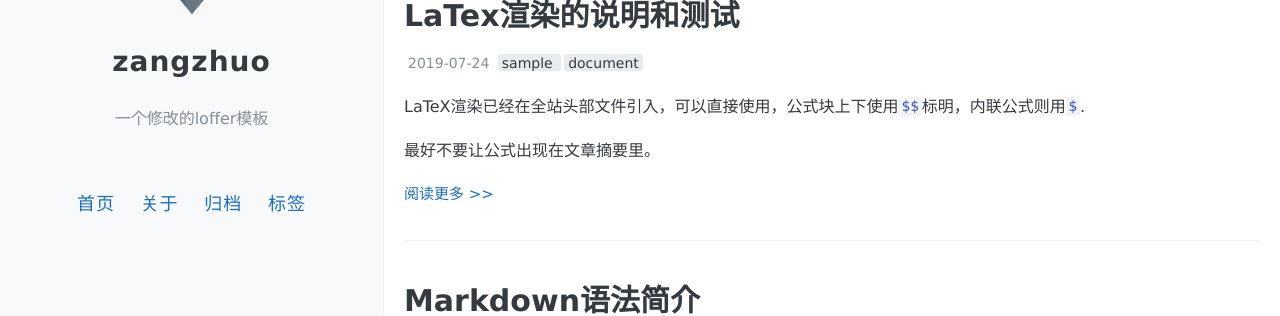
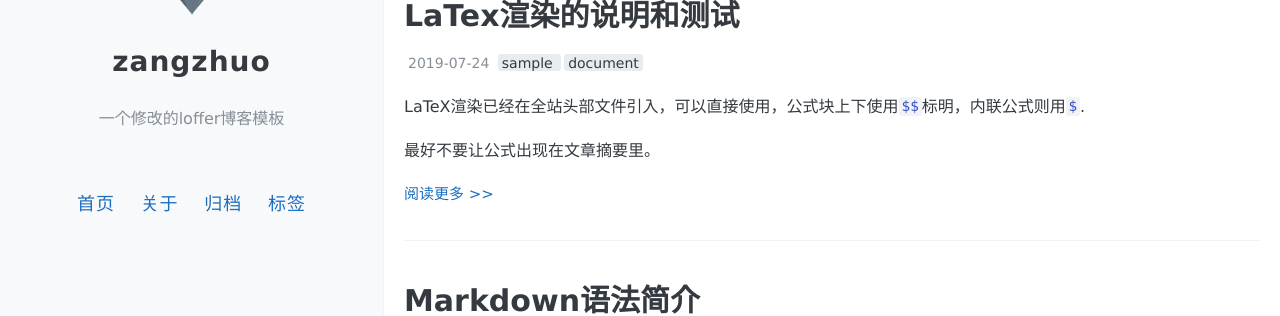
Before and after one commit to wmnhw/loffer, a Jekyll site: the page built from index.html, in a window 1280 px wide. Shown: the part 286-602 px from the top of the page. Built offline with Jekyll 4.4.1, drawn with Linux system fonts in a browser that asks for light colours; the list of posts is cut into pages by our own code.

Commit message:
Update _config.yml

```diff
--- a/_config.yml
+++ b/_config.yml
@@ -8,7 +8,7 @@
 
 # 描述/签名
 name: zangzhuo
-description: 一个修改的loffer模板
+description: 一个修改的loffer博客模板
 
 # 输入你的网站域名（如果你没有添加自己的域名，而是直接用GitHub pages分配的域名的话可以省略）
 url:
```
